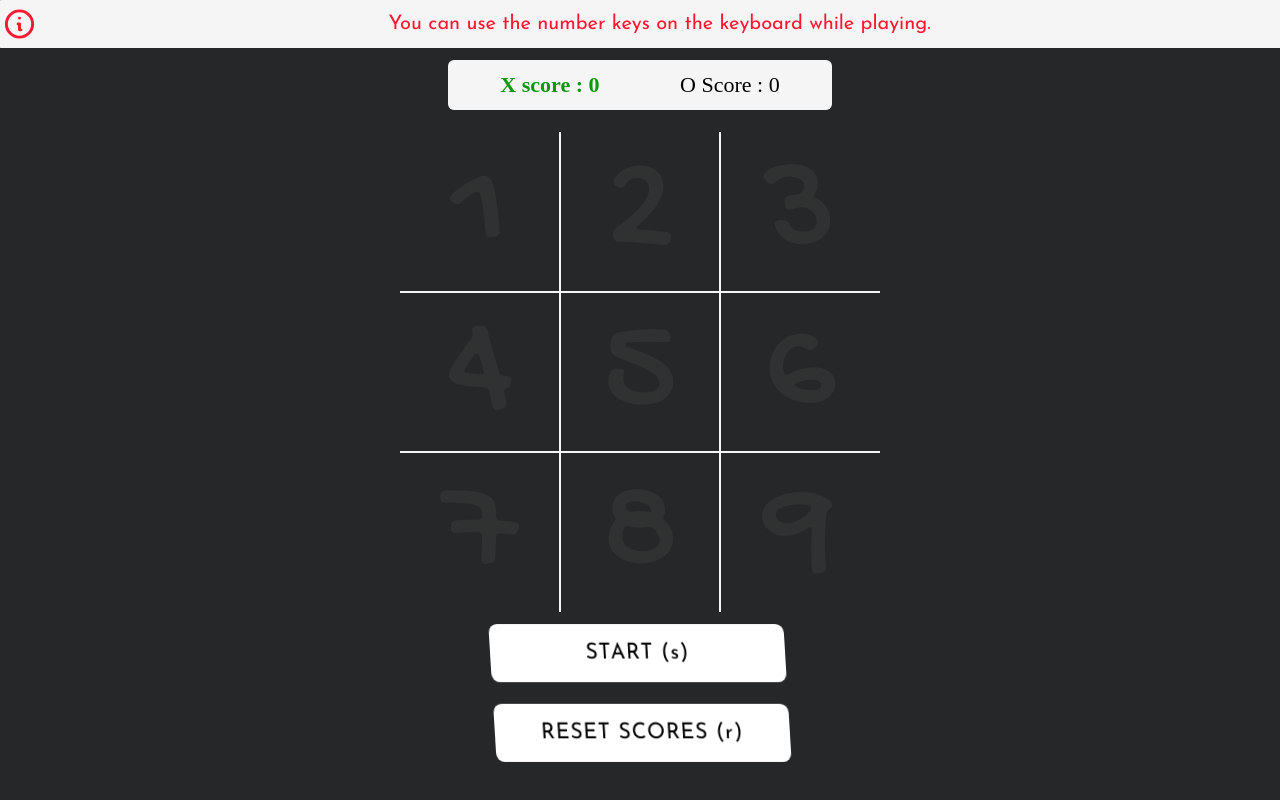
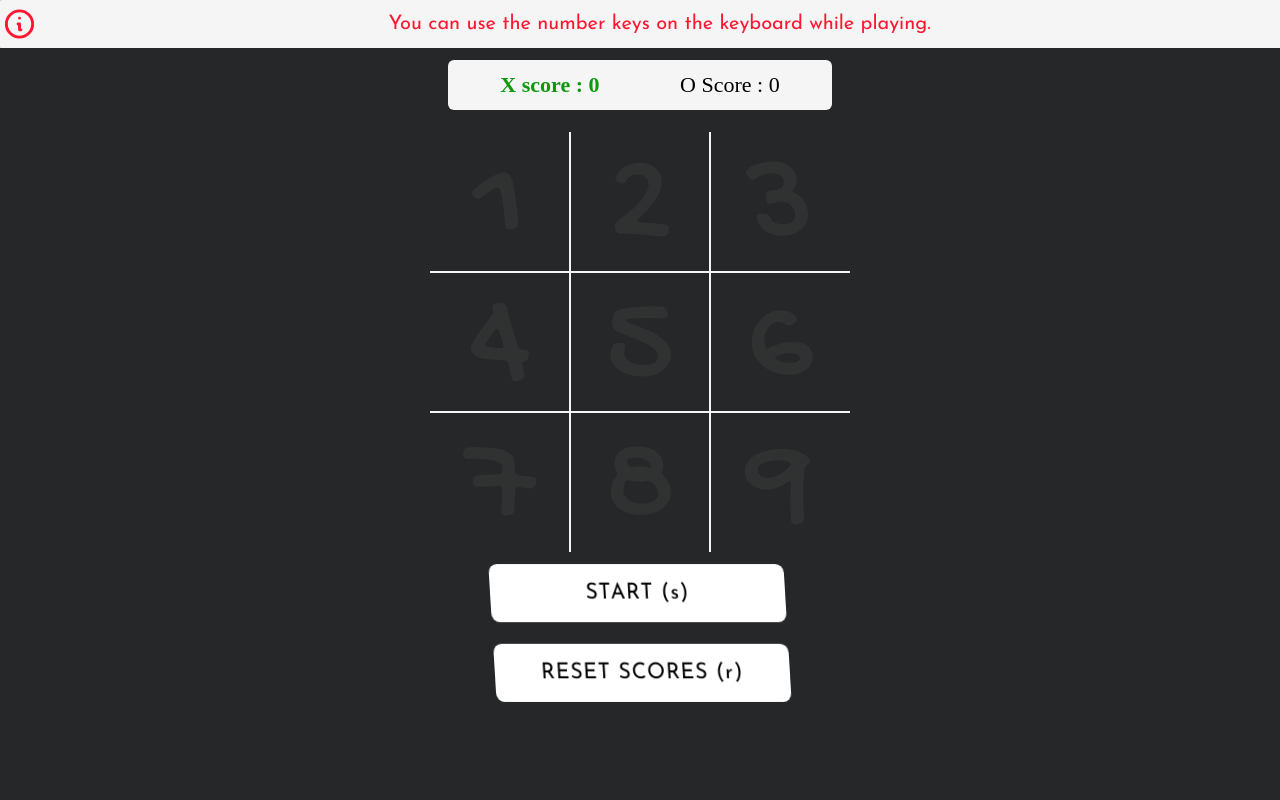
Before and after one commit to ozkanozdemir/tic-tac-toe-with-vue3, a Vue app: page / in a window 1280 px wide. Built offline with nearby package versions, Linux system fonts and the light colour scheme.

Commit message:
fixed cross line bug

```diff
--- a/src/components/Board.vue
+++ b/src/components/Board.vue
@@ -82,8 +82,8 @@ export default {
   display: flex;
   flex-direction: row;
   flex-wrap: wrap;
-  width: 480px;
-  height: 480px;
+  width: 420px;
+  height: 420px;
   overflow: hidden;
   position: relative;
 }
@@ -91,14 +91,14 @@ export default {
 .cell {
   position: relative;
   font-family: 'Gochi Hand', cursive;
-  width: 160px;
-  height: 160px;
+  width: 140px;
+  height: 140px;
   outline: 1px solid whitesmoke;
   cursor: pointer;
   display: flex;
   justify-content: center;
   align-items: center;
-  font-size: 140px;
+  font-size: 130px;
   color: whitesmoke;
 }
 
@@ -134,7 +134,7 @@ export default {
 }
 
 .cross-line-036 {
-  background: linear-gradient(to left, rgba(0, 0, 0, 0) calc(16% - 4px), lime, rgba(0, 0, 0, 0) calc(16% + 4px))
+  background: linear-gradient(to right, rgba(0, 0, 0, 0) calc(16% - 4px), lime, rgba(0, 0, 0, 0) calc(16% + 4px))
 }
 
 .cross-line-147 {
@@ -142,7 +142,7 @@ export default {
 }
 
 .cross-line-258 {
-  background: linear-gradient(to right, rgba(0, 0, 0, 0) calc(16% - 4px), lime, rgba(0, 0, 0, 0) calc(16% + 4px))
+  background: linear-gradient(to left, rgba(0, 0, 0, 0) calc(16% - 4px), lime, rgba(0, 0, 0, 0) calc(16% + 4px))
 }
 
 .cross-line-048 {
--- a/src/components/Game.vue
+++ b/src/components/Game.vue
@@ -96,6 +96,7 @@ export default {
       return this.winningOrders.some(w => {
         const result = w.every(value => orders.includes(value))
         if (result) {
+          console.log('1', w)
           this.setWinningOrder(w)
         }
         return result
--- a/src/main.js
+++ b/src/main.js
@@ -34,7 +34,7 @@ const store = createStore({
 		crossClass : state => {
 			const winningOrder = state.winningOrder;
 			if (winningOrder && winningOrder.length > 0) {
-				state.setCrossClass = {
+				return {
 					'cross-line-012': winningOrder.every(w => [0, 1, 2].includes(w)),
 					'cross-line-345': winningOrder.every(w => [3, 4, 5].includes(w)),
 					'cross-line-678': winningOrder.every(w => [6, 7, 8].includes(w)),
@@ -45,6 +45,7 @@ const store = createStore({
 					'cross-line-246': winningOrder.every(w => [2, 4, 6].includes(w)),
 				}
 			}
+			return {}
 		},
 		finished : state => state.finished,
 		message : state => state.message,
@@ -100,6 +101,7 @@ const store = createStore({
 			state.sign = payload
 		},
 		setWinningOrder(state, payload) {
+			console.log('2', payload)
 			state.winningOrder = payload
 		},
 		startGame(state) {
```
Also changed, not shown: public/ss.png, 8 other files (tests, documents, lock files or other folders).
